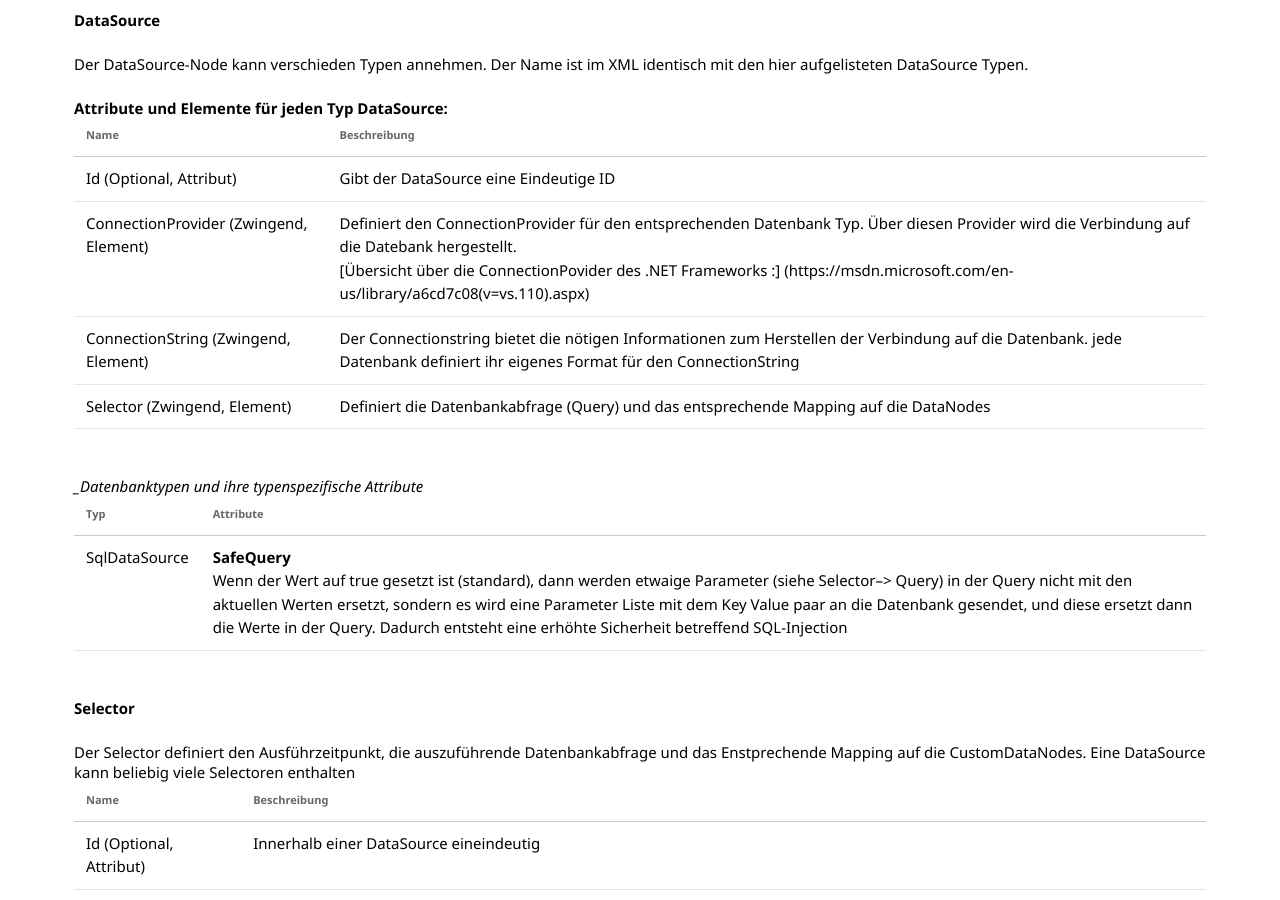
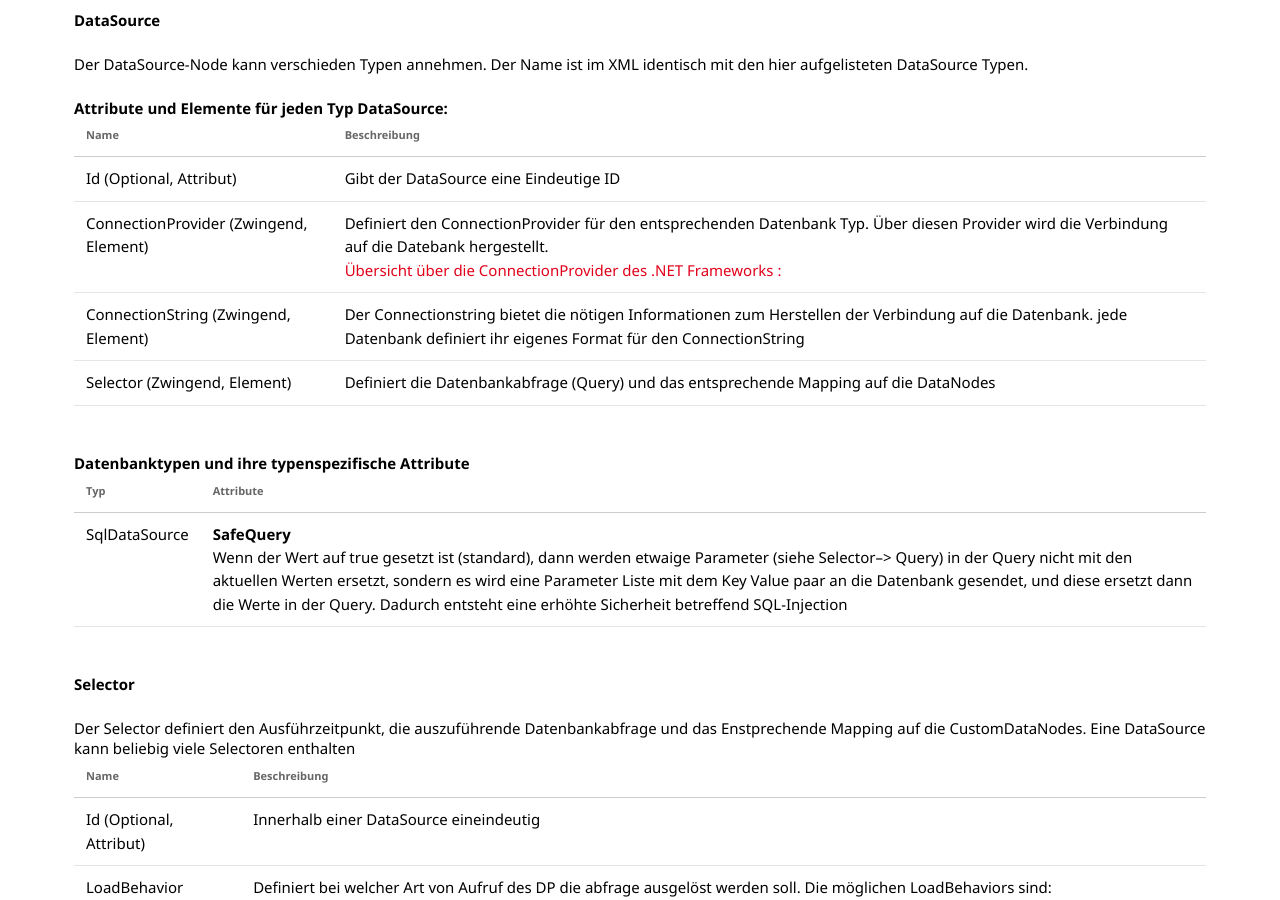
Before and after one commit to primesoft-group/oneoffixx-docs, a Jekyll site: the page built from _pages/docfunc/de/df-documentparameter.md, in a window 1280 px wide and 900 px high, scrolled down 12040 px. Built offline with Jekyll 4.4.1, drawn with Linux system fonts in a browser that asks for light colours; nearby versions of some CDN libraries; some web fonts are replaced.

Commit message:
Format Changes in DataSources

```diff
--- a/_pages/docfunc/de/df-documentparameter.md
+++ b/_pages/docfunc/de/df-documentparameter.md
@@ -376,11 +376,11 @@ __Attribute und Elemente für jeden Typ DataSource:__
 |  __Name__         |  __Beschreibung__  |
 |    ----			|        ----        |
 |  Id (Optional, Attribut)					| Gibt der DataSource eine Eindeutige ID |
-|  ConnectionProvider (Zwingend, Element) 	| Definiert den ConnectionProvider für den entsprechenden Datenbank Typ. Über diesen Provider wird die Verbindung auf die Datebank hergestellt. <br>  [Übersicht über die ConnectionPovider des .NET Frameworks :] (https://msdn.microsoft.com/en-us/library/a6cd7c08(v=vs.110).aspx) |
+|  ConnectionProvider (Zwingend, Element) 	| Definiert den ConnectionProvider für den entsprechenden Datenbank Typ. Über diesen Provider wird die Verbindung auf die Datebank hergestellt. <br>  [Übersicht über die ConnectionProvider des .NET Frameworks :](https://msdn.microsoft.com/en-us/library/a6cd7c08(v=vs.110).aspx) |
 |  ConnectionString (Zwingend, Element)		| Der Connectionstring bietet die nötigen Informationen zum Herstellen der Verbindung auf die Datenbank. jede Datenbank definiert ihr eigenes Format für den ConnectionString |
 |  Selector	 (Zwingend, Element)			| Definiert die Datenbankabfrage (Query) und das entsprechende Mapping auf die DataNodes  |
 
-__Datenbanktypen und ihre typenspezifische Attribute_
+__Datenbanktypen und ihre typenspezifische Attribute__
 
 {:.table .table-striped}
 |  __Typ__         |  __Attribute__  |
```
